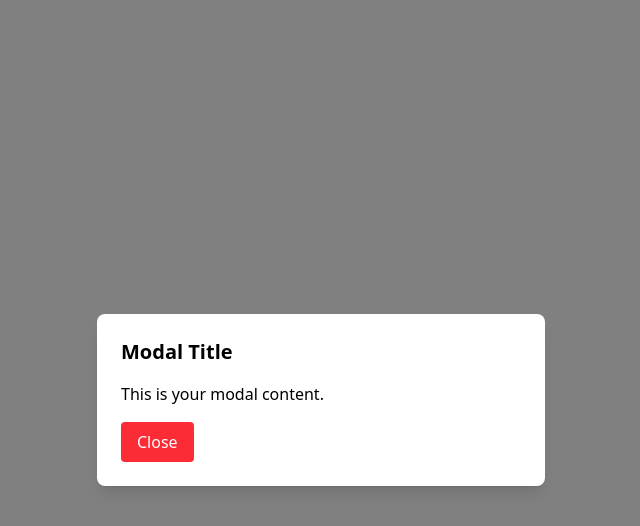
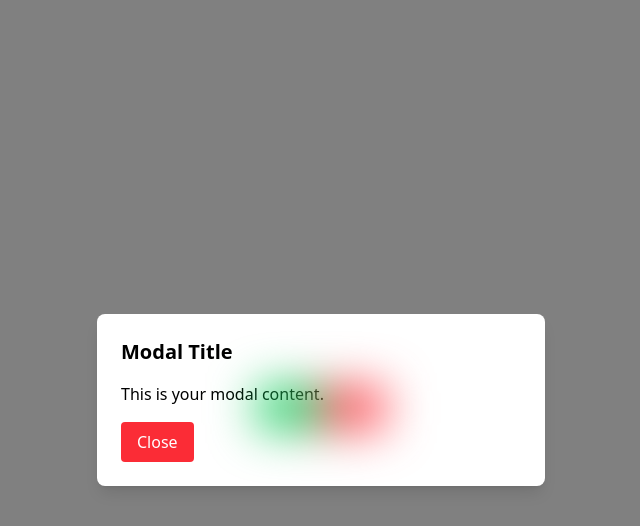
Before and after one commit to Eran2001/react-course, a React (Vite) app: page / in a window 1280 px wide. Both pictures are taken after a click on the button "Add". Shown: the top 526 px of the page, without its empty margins (319-959 px from the left). Built offline with nearby package versions, Linux system fonts and the light colour scheme.

Commit message:
check z index

```diff
--- a/src/App.jsx
+++ b/src/App.jsx
@@ -33,7 +33,7 @@ const App = () => {
       </div>
 
       {isModalOpen && (
-        <div className="absolute inset-0 z-50">
+        <div className="absolute inset-0 z-[-1]">
           <Example onClose={() => setIsModalOpen(false)} />
         </div>
       )}
```
